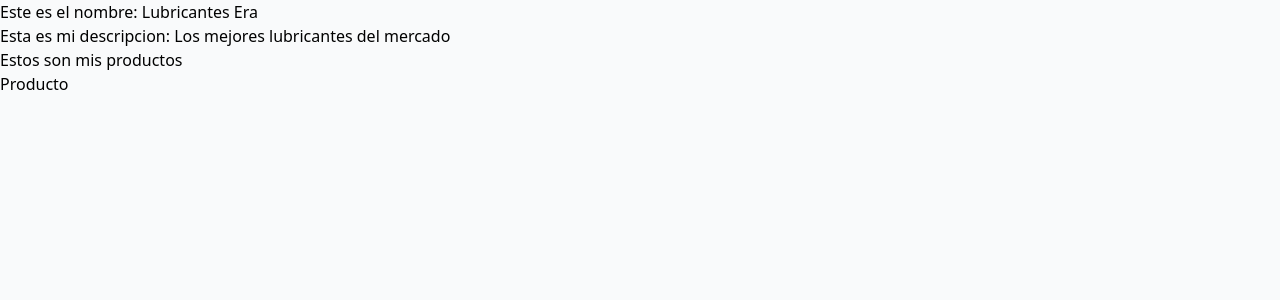
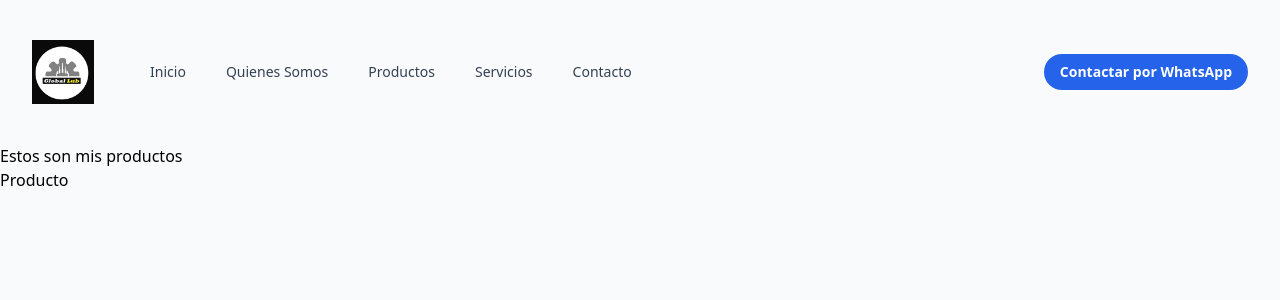
Before and after one commit to ErnestoXMC/global-lub, a React (Vite) app: page / in a window 1280 px wide. Shown: the top 300 px of the page. Built offline with nearby package versions, Linux system fonts and the light colour scheme.

Commit message:
feat: diseño header

```diff
--- a/src/components/Header.jsx
+++ b/src/components/Header.jsx
@@ -1,13 +1,56 @@
 import React from 'react'
+import { useState } from 'react'
 
-const Header = ({ era }) => {
+const Header = () => {
 
-    const {nombre, descripcion} = era;
+    const [menuMobile, setMenuMobile] = useState(false);
 
     return (
         <>
-            <h1>Este es el nombre: {nombre}</h1>
-            <p>Esta es mi descripcion: {descripcion}</p>
+            <header className='py-10'>
+                <div className='mx-auto max-w-7xl px-4 sm:px-6 lg:px-8'>
+                    <nav className="relative z-50 flex justify-between">
+                        <div className="flex items-center md:gap-x-12">
+                            <a aria-label="Home" href="#">
+                                <img className="h-16 w-auto" src="src/assets/img/logo.jpg" alt="" />
+                            </a>
+                            <div className="hidden md:flex md:gap-x-6">
+                                <a className="inline-block rounded-lg px-2 py-1 text-sm text-slate-700 hover:bg-slate-100 hover:text-slate-900">Inicio</a>
+                                <a className="inline-block rounded-lg px-2 py-1 text-sm text-slate-700 hover:bg-slate-100 hover:text-slate-900">Quienes Somos</a>
+                                <a className="inline-block rounded-lg px-2 py-1 text-sm text-slate-700 hover:bg-slate-100 hover:text-slate-900">Productos</a>
+                                <a className="inline-block rounded-lg px-2 py-1 text-sm text-slate-700 hover:bg-slate-100 hover:text-slate-900">Servicios</a>
+                                <a className="inline-block rounded-lg px-2 py-1 text-sm text-slate-700 hover:bg-slate-100 hover:text-slate-900">Contacto</a>
+                            </div>
+                        </div>
+                        <div className="flex items-center gap-x-5 md:gap-x-8">
+
+                            <a className="group inline-flex items-center justify-center rounded-full py-2 px-4 text-sm font-semibold focus-visible:outline-2 focus-visible:outline-offset-2 bg-blue-600 text-white hover:text-slate-100 hover:bg-blue-500 active:bg-blue-800 active:text-blue-100 focus-visible:outline-blue-600" color="blue" variant="solid" href="#">
+                               <span>Contactar<span className="hidden lg:inline"> por WhatsApp</span></span>
+                            </a>
+
+                            <div className="-mr-1 md:hidden">
+                                <div>
+                                    <button onClick={() => setMenuMobile(!menuMobile)} className="relative z-10 flex h-8 w-8 items-center justify-center focus:not-data-focus:outline-hidden">
+                                        <svg aria-hidden="true" className="h-3.5 w-3.5 overflow-visible stroke-slate-700" fill="none" strokeWidth="2" strokeLinecap="round">
+                                            <path d="M0 1H14M0 7H14M0 13H14" className={`origin-center transition ${menuMobile ? 'scale-90 opacity-0' : ''}`}></path>
+                                            <path d="M2 2L12 12M12 2L2 12" className={`origin-center transition ${!menuMobile ? 'scale-90 opacity-0' : ''}`}></path>
+                                        </svg>
+                                    </button>
+                                    <div style={{ display: menuMobile ? "block" : "none" }} className="fixed inset-0 bg-slate-300/50 duration-150 data-closed:opacity-0 data-enter:ease-out data-leave:ease-in"></div>
+                                    <div style={{ display: menuMobile ? "block" : "none" }} className="absolute inset-x-0 top-full mt-4 flex origin-top flex-col rounded-2xl bg-white p-4 text-lg tracking-tight text-slate-900 shadow-xl ring-1 ring-slate-900/5 data-closed:scale-95 data-closed:opacity-0 data-enter:duration-150 data-enter:ease-out data-leave:duration-100 data-leave:ease-in">
+                                        <a className="block w-full p-2" href="#">Inicio</a>
+                                        <a className="block w-full p-2" href="#">Quienes somos</a>
+                                        <a className="block w-full p-2" href="#">Productos</a>
+                                        <a className="block w-full p-2" href="#">Servicios</a>
+                                        <a className="block w-full p-2" href="#">Contacto</a>
+                                    </div>
+                                </div>
+                            </div>
+                        </div>
+                    </nav>
+                </div>
+
+            </header>
         </>
     )
 }
```
Also changed, not shown: src/assets/img/logo.jpg (added).
